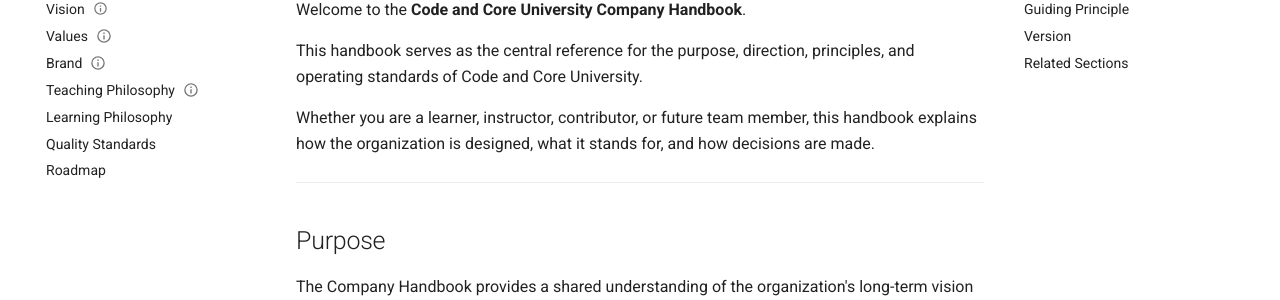
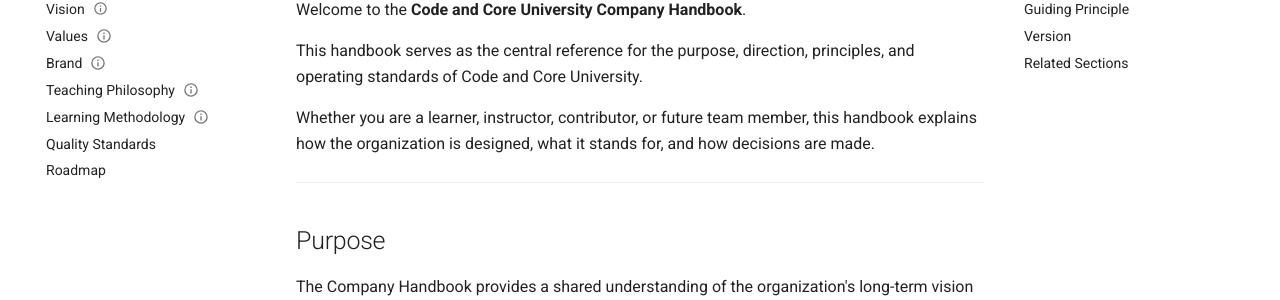
Before and after one commit to MohanGC07/code-and-core-university, an MkDocs documentation site: the page built from docs/00-company/index.md, in a window 1280 px wide. Shown: the part 231-531 px from the top of the page. Built offline with MkDocs 1.6.1 and Material for MkDocs 9.7.7, drawn with Linux system fonts in a browser that asks for light colours.

Commit message:
added learning methodology

```diff
--- a/mkdocs.yml
+++ b/mkdocs.yml
@@ -47,7 +47,7 @@ nav:
       - Values: 00-company/values.md
       - Brand: 00-company/brand.md
       - Teaching Philosophy: 00-company/teaching-philosophy.md
-      - Learning Philosophy: 00-company/learning-philosophy.md
+      - Learning Methodology: 00-company/learning-methodology.md
       - Quality Standards: 00-company/quality-standards.md
       - Roadmap: 00-company/roadmap.md
 
```
